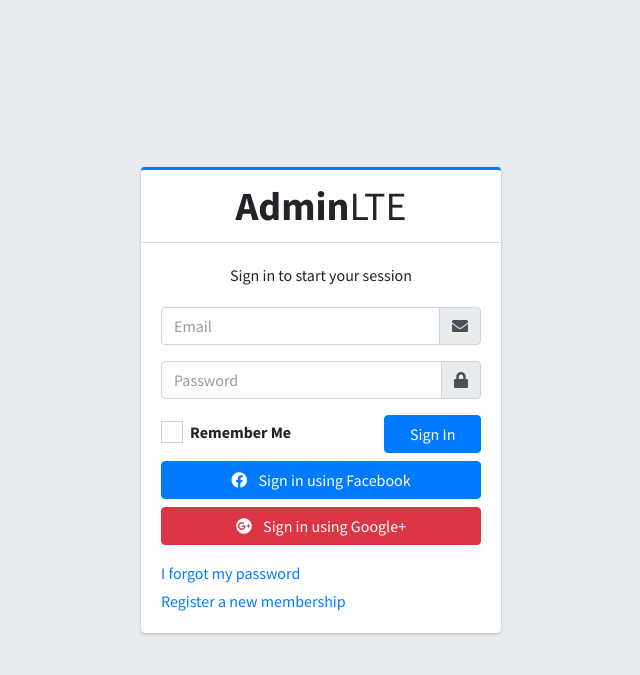
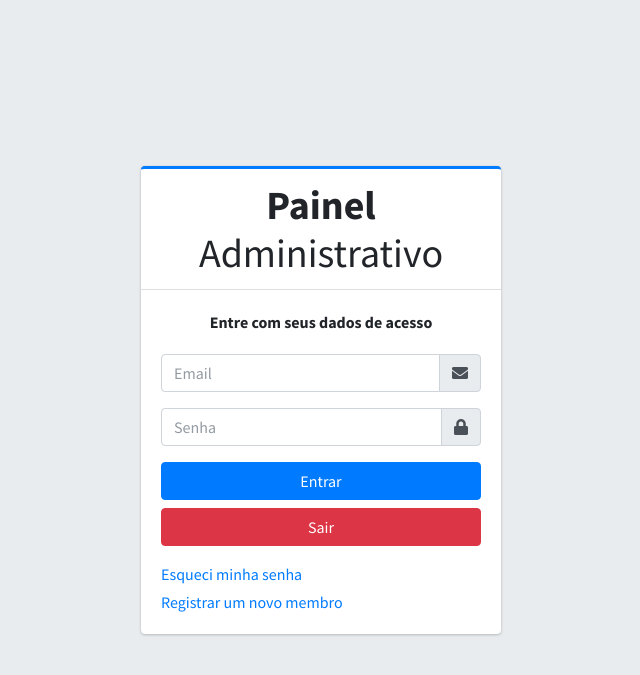
Before and after one commit to kagahobenu/projetonovo, a PHP site: page /index.php?pg=login in a window 1280 px wide. Shown: the top 675 px of the page, without its empty margins (319-959 px from the left). Run offline with PHP 8.4, Linux system fonts and the light colour scheme; some libraries are stand-ins or nearby versions.

Commit message:
Atualizando a página.

```diff
--- a/painel/paginas/acesso/login.php
+++ b/painel/paginas/acesso/login.php
@@ -19,10 +19,10 @@
             <!-- /.login-logo -->
             <div class="card card-outline card-primary">
                 <div class="card-header text-center">
-                    <a href="../../index2.html" class="h1"><b>Admin</b>LTE</a>
+                    <a href="../../index2.html" class="h1"><b>Painel</b> Administrativo</a>
                 </div>
                 <div class="card-body">
-                    <p class="login-box-msg">Sign in to start your session</p>
+                    <p class="login-box-msg"><b>Entre com seus dados de acesso</b></p>
 
                     <form action="../../index3.html" method="post">
                         <div class="input-group mb-3">
@@ -34,45 +34,31 @@
                             </div>
                         </div>
                         <div class="input-group mb-3">
-                            <input type="password" class="form-control" placeholder="Password">
+                            <input type="password" class="form-control" placeholder="Senha">
                             <div class="input-group-append">
                                 <div class="input-group-text">
                                     <span class="fas fa-lock"></span>
                                 </div>
                             </div>
                         </div>
-                        <div class="row">
-                            <div class="col-8">
-                                <div class="icheck-primary">
-                                    <input type="checkbox" id="remember">
-                                    <label for="remember">
-                                        Remember Me
-                                    </label>
-                                </div>
-                            </div>
-                            <!-- /.col -->
-                            <div class="col-4">
-                                <button type="submit" class="btn btn-primary btn-block">Sign In</button>
-                            </div>
-                            <!-- /.col -->
-                        </div>
+
                     </form>
 
                     <div class="social-auth-links text-center mt-2 mb-3">
                         <a href="#" class="btn btn-block btn-primary">
-                            <i class="fab fa-facebook mr-2"></i> Sign in using Facebook
+                            Entrar
                         </a>
                         <a href="#" class="btn btn-block btn-danger">
-                            <i class="fab fa-google-plus mr-2"></i> Sign in using Google+
+                            Sair
                         </a>
                     </div>
                     <!-- /.social-auth-links -->
 
                     <p class="mb-1">
-                        <a href="forgot-password.html">I forgot my password</a>
+                        <a href="forgot-password.html">Esqueci minha senha</a>
                     </p>
                     <p class="mb-0">
-                        <a href="register.html" class="text-center">Register a new membership</a>
+                        <a href="register.html" class="text-center">Registrar um novo membro</a>
                     </p>
                 </div>
                 <!-- /.card-body -->
```
